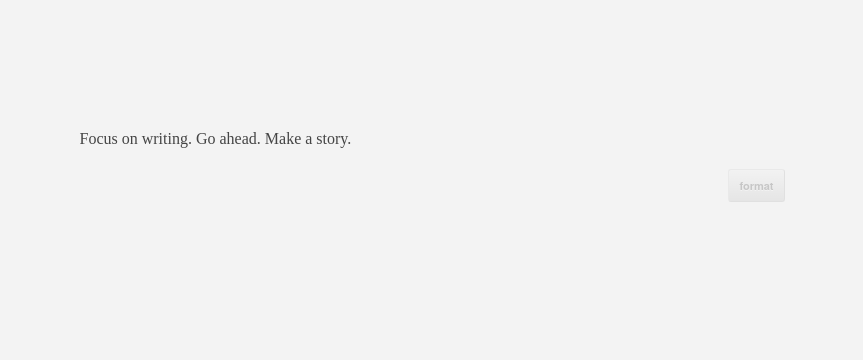
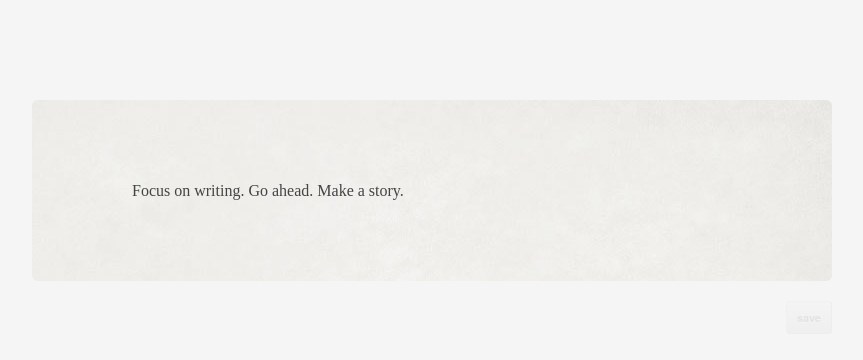
Before and after one commit to panunu/noiseless, a plain HTML site: page index.html in a window 1280 px wide. Shown: the whole page, without its empty margins (208-1071 px from the left). Drawn offline with nearby package versions, Linux system fonts and the light colour scheme; no server answers; a web font is replaced by a local one.

Commit message:
Changes.

```diff
--- a/index.html
+++ b/index.html
@@ -20,16 +20,12 @@
     <![endif]-->
 </head>
 <body>
-    <div class="container">
-        <div class="sixteen columns add-bottom">
-            <div class="wrapper">
-                <div id="content" class="add-bottom" contenteditable="true">
-                    <div>Focus on writing. Go ahead. Make a story.</div>
-                </div>
+    <div class="wrapper">
+        <div id="content" class="add-bottom" contenteditable="true">
+            <div>Focus on writing. Go ahead. Make a story.</div>
+        </div>
 
-                <div id="format" class="button right">format</div>
-            </div>
-        </div>
+        <div id="persist" class="button right">save</div>
     </div>
 
     <script type="text/javascript"   src="http://code.jquery.com/jquery-1.7.1.min.js"></script>
--- a/stylesheets/noiseless.less
+++ b/stylesheets/noiseless.less
@@ -1,6 +1,7 @@
 body
 {
-    background-color: #f3f3f3;
+    //background-color: #f3f3f3;
+    background-color: #f5f5f5;
 
     font-family: "Quattrocento";
     font-size:   16px;
@@ -11,13 +12,27 @@ h1, h2, h3, h4, h5, h6 { font-family: "Quattrocento"; }
 .left  { float: left;  }
 .right { float: right; }
 
-.container { margin-top: 10%; margin-bottom: 20%; }
+.container { margin-top: 10%; }
 
-.wrapper { width: 75%; margin: auto; padding-bottom: 20px; }
+.wrapper { width: 800px; margin: auto; margin-top: 100px; }
 
-#content { width: 100%; text-align: justify; }
-.button  { opacity: 0.25; -webkit-transition: opacity 1s linear; &:hover { opacity: 0.8; } }
+.button  { opacity: 0.1; -webkit-transition: opacity 1s ease-in-out; &:hover { opacity: 0.8; } }
 
+#content
+{
+    padding: 80px 100px;
+
+    text-align: justify;
+
+    outline-style:      none;
+    -moz-outline-style: none;
+
+    background-image: url('/images/background.jpg');
+
+    border-radius: 6px;
+
+    //div { opacity: 0.25; -webkit-transition: opacity 1s ease-in-out; &.focus { opacity: 1.0; } }
+}
 
 @media only screen and (max-width: 959px)                        {                           }
 @media only screen and (min-width: 768px) and (max-width: 959px) {                           }
```
Also changed, not shown: images/background.jpg (added), 1 other file.
